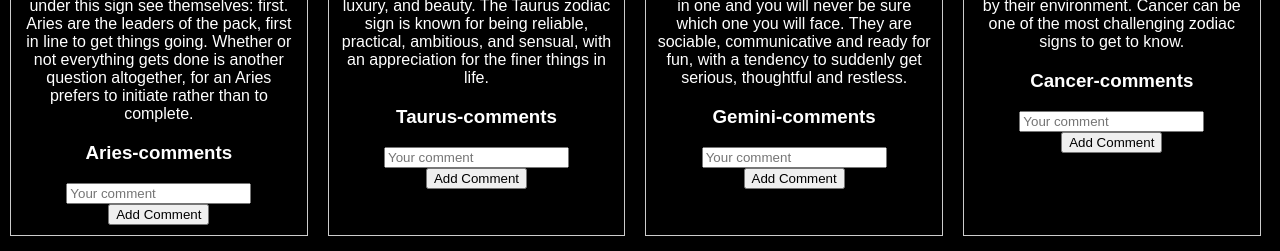
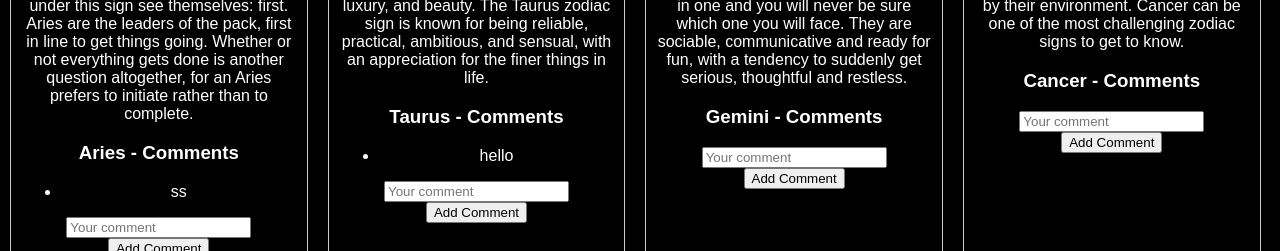
Before and after one commit to Desiah94/astro-project-phase-2, a React (Create React App) app in the folder astro-project-phase-2/: page / in a window 1280 px wide. Shown: the part 487-738 px from the top of the page. Built offline with nearby package versions, Linux system fonts and the light colour scheme; data requests are answered from the project's data file.

Commit message:
comment section is complete

```diff
--- a/astro-project-phase-2/package.json
+++ b/astro-project-phase-2/package.json
@@ -11,7 +11,6 @@
     "react": "^18.2.0",
     "react-dom": "^18.2.0",
     "react-router-dom": "^6.22.0",
-    "react-scripts": "5.0.1",
     "web-vitals": "^2.1.4"
   },
   "scripts": {
@@ -37,5 +36,8 @@
       "last 1 firefox version",
       "last 1 safari version"
     ]
+  },
+  "devDependencies": {
+    "react-scripts": "^5.0.1"
   }
 }
--- a/astro-project-phase-2/public/db.json
+++ b/astro-project-phase-2/public/db.json
@@ -4,186 +4,196 @@
       "id": 1,
       "name": "Aries",
       "description": "Aries is the first sign of the zodiac, and that's pretty much how those born under this sign see themselves: first. Aries are the leaders of the pack, first in line to get things going. Whether or not everything gets done is another question altogether, for an Aries prefers to initiate rather than to complete.",
-      "traits": "Confident, courageous, enthusiastic",
-      "rulingPlanet": "Mars",
-      "element": "Fire",
-      "symbol": "Ram",
-      "compatibility": "Leo, Sagittarius",
-      "imageURL": "https://www.astrograph.com/images/signs/1Aries-InfoGraphic.jpg",
-      "comments": [
-        { "id": 1, "text": "Comment for Aries" }
-      ]
+      "imageURL": "https://www.astrograph.com/images/signs/1Aries-InfoGraphic.jpg"
     },
     {
       "id": 2,
       "name": "Taurus",
       "description": "The second sign of the zodiac, Taurus is ruled by Venus, the planet of love, luxury, and beauty. The Taurus zodiac sign is known for being reliable, practical, ambitious, and sensual, with an appreciation for the finer things in life.",
-      "traits": "Patient, reliable, affectionate",
-      "rulingPlanet": "Venus",
-      "element": "Earth",
-      "symbol": "Bull",
-      "compatibility": "Virgo, Capricorn",
-      "imageURL": "https://www.astrograph.com/images/signs/2Taurus-InfoGraphic.jpg",
-      "comments": [
-        { "id": 2, "text": "Comment for Taurus" }
-      ]
+      "imageURL": "https://www.astrograph.com/images/signs/2Taurus-InfoGraphic.jpg"
     },
     {
       "id": 3,
       "name": "Gemini",
       "description": "Expressive and quick-witted, Gemini represents two different personalities in one and you will never be sure which one you will face. They are sociable, communicative and ready for fun, with a tendency to suddenly get serious, thoughtful and restless.",
-      "traits": "Adaptable, outgoing, intelligent",
-      "rulingPlanet": "Mercury",
-      "element": "Air",
-      "symbol": "Twins",
-      "compatibility": "Libra, Aquarius",
-      "imageURL": "https://www.astrograph.com/images/signs/3Gemini-InfoGraphic.jpg",
-      "comments": [
-        { "id": 3, "text": "Comment for Gemini" }
-      ]
+      "imageURL": "https://www.astrograph.com/images/signs/3Gemini-InfoGraphic.jpg"
     },
     {
       "id": 4,
       "name": "Cancer",
       "description": "Emotional and sensitive, Cancer is deeply intuitive and easily influenced by their environment. Cancer can be one of the most challenging zodiac signs to get to know.",
-      "traits": "Emotional, intuitive, loyal",
-      "rulingPlanet": "Moon",
-      "element": "Water",
-      "symbol": "Crab",
-      "compatibility": "Scorpio, Pisces",
-      "imageURL": "https://www.astrograph.com/images/signs/4Cancer-InfoGraphic.jpg",
-      "comments": [
-        { "id": 4, "text": "Comment for Cancer" }
-      ]
+      "imageURL": "https://www.astrograph.com/images/signs/4Cancer-InfoGraphic.jpg"
     },
     {
       "id": 5,
       "name": "Leo",
       "description": "Bold, intelligent, warm, and courageous, fire sign Leo is a natural leader of the Zodiac, ready to blaze a trail, vanquish injustice, and make a name for themselves along the way.",
-      "traits": "Generous, warm-hearted, creative",
-      "rulingPlanet": "Sun",
-      "element": "Fire",
-      "symbol": "Lion",
-      "compatibility": "Aries, Sagittarius",
-      "imageURL": "https://www.astrograph.com/images/signs/5Leo-InfoGraphic.jpg",
-      "comments": [
-        { "id": 5, "text": "Comment for Leo" }
-      ]
+      "imageURL": "https://www.astrograph.com/images/signs/5Leo-InfoGraphic.jpg"
     },
     {
       "id": 6,
       "name": "Virgo",
       "description": "Smart, sophisticated, and kind, Virgo gets the job done without complaining. Virgos are amazing friends, always there to lend a hand and also lend advice.",
-      "traits": "Practical, hardworking, analytical",
-      "rulingPlanet": "Mercury",
-      "element": "Earth",
-      "symbol": "Maiden",
-      "compatibility": "Taurus, Capricorn",
-      "imageURL": "https://www.astrograph.com/images/signs/6Virgo-InfoGraphic.jpg",
-      "comments": [
-        { "id": 6, "text": "Comment for Virgo" }
-      ]
+      "imageURL": "https://www.astrograph.com/images/signs/6Virgo-InfoGraphic.jpg"
     },
     {
       "id": 7,
       "name": "Libra",
       "description": "Intelligent, kind, and always willing to put others before themselves, Libras value harmony in all forms. Ruled by Venus, the planet of beauty, Libra adores a life that looks good.",
-      "traits": "Diplomatic, social, cooperative",
-      "rulingPlanet": "Venus",
-      "element": "Air",
-      "symbol": "Scales",
-      "compatibility": "Gemini, Aquarius",
-      "imageURL": "https://www.astrograph.com/images/signs/7Libra-InfoGraphic.jpg",
-      "comments": [
-        { "id": 7, "text": "Comment for Libra" }
-      ]
+      "imageURL": "https://www.astrograph.com/images/signs/7Libra-InfoGraphic.jpg"
     },
     {
       "id": 8,
       "name": "Scorpio",
       "description": "Passionate, independent, and unafraid to blaze their own trail no matter what others think, Scorpios make a statement wherever they go. They love debates, aren't afraid of controversy, and won't back down from a debate.",
-      "traits": "Resourceful, brave, passionate",
-      "rulingPlanet": "Pluto",
-      "element": "Water",
-      "symbol": "Scorpion",
-      "compatibility": "Cancer, Pisces",
-      "imageURL": "https://www.astrograph.com/images/signs/8Scorpio-InfoGraphic.jpg",
-      "comments": [
-        { "id": 8, "text": "Comment for Scorpio" }
-      ]
+      "imageURL": "https://www.astrograph.com/images/signs/8Scorpio-InfoGraphic.jpg"
     },
     {
       "id": 9,
       "name": "Sagittarius",
       "description": "Independent and strong-willed, Sagittarius personalities are all about going off the beaten path. Sagittarius isn't afraid to step away from the pack and is a natural-born leader who goes after what they want regardless of what other people think.",
-      "traits": "Adventurous, optimistic, philosophical",
-      "rulingPlanet": "Jupiter",
-      "element": "Fire",
-      "symbol": "Archer",
-      "compatibility": "Aries, Leo",
-      "imageURL": "https://www.astrograph.com/images/signs/9Sagittarius-InfoGraphic.jpg",
-      "comments": [
-        { "id": 9, "text": "Comment for Sagittarius" }
-      ]
+      "imageURL": "https://www.astrograph.com/images/signs/9Sagittarius-InfoGraphic.jpg"
     },
     {
       "id": 10,
       "name": "Capricorn",
       "description": "Smart, hardworking, and fully in control of their destiny, a Capricorn will always get what they set their mind to, in both personal and professional life—no excuses. Capricorns may get a reputation as stubborn, but they simply know what they want, and also know how they wish other people would behave.",
-      "traits": "Responsible, disciplined, ambitious",
-      "rulingPlanet": "Saturn",
-      "element": "Earth",
-      "symbol": "Goat",
-      "compatibility": "Taurus, Virgo",
-      "imageURL": "https://www.astrograph.com/images/signs/10Capricorn-InfoGraphic.jpg",
-      "comments": [
-        { "id": 10, "text": "Comment for Capricorn" }
-      ]
+      "imageURL": "https://www.astrograph.com/images/signs/10Capricorn-InfoGraphic.jpg"
     },
     {
       "id": 11,
       "name": "Aquarius",
       "description": "Independent and enigmatical, Aquarians are unique. There is no one quite like an Aquarius, and because each is so incredibly individual, it can be tough to describe them as a group. Aquarians are truth-seekers, and the best way to do that is to read horoscopes.",
-      "traits": "Independent, progressive, humanitarian",
-      "rulingPlanet": "Uranus",
-      "element": "Air",
-      "symbol": "Water Bearer",
-      "compatibility": "Gemini, Libra",
-      "imageURL": "https://www.astrograph.com/images/signs/11Aquarius-InfoGraphic.jpg",
-      "comments": [
-        { "id": 11, "text": "Comment for Aquarius" }
-      ]
+      "imageURL": "https://www.astrograph.com/images/signs/11Aquarius-InfoGraphic.jpg"
     },
     {
       "id": 12,
       "name": "Pisces",
       "description": "Smart, creative, and deeply intuitive, Pisces can be close to psychic. Pisces feel things deeply and have incredibly strong gut reactions. A Pisces 'knows' things from deep within, and can often judge whether a person or situation is good or bad.",
-      "traits": "Compassionate, artistic, gentle",
-      "rulingPlanet": "Neptune",
-      "element": "Water",
-      "symbol": "Fish",
-      "compatibility": "Cancer, Scorpio",
-      "imageURL": "https://www.astrograph.com/images/signs/12Pisces-InfoGraphic.jpg",
-      "comments": [
-        { "id": 12, "text": "Comment for Pisces" }
-      ]
+      "imageURL": "https://www.astrograph.com/images/signs/12Pisces-InfoGraphic.jpg"
     }
   ],
   "comments": [
-    { "id": 1, "zodiacSignId": 1, "text": "Comment for Aries" },
-    { "id": 2, "zodiacSignId": 2, "text": "Comment for Taurus" },
-    { "id": 3, "zodiacSignId": 3, "text": "Comment for Gemini" },
-    { "id": 4, "zodiacSignId": 4, "text": "Comment for Cancer" },
-    { "id": 5, "zodiacSignId": 5, "text": "Comment for Leo" },
-    { "id": 6, "zodiacSignId": 6, "text": "Comment for Virgo" },
-    { "id": 7, "zodiacSignId": 7, "text": "Comment for Libra" },
-    { "id": 8, "zodiacSignId": 8, "text": "Comment for Scorpio" },
-    { "id": 9, "zodiacSignId": 9, "text": "Comment for Sagittarius" },
-    { "id": 10, "zodiacSignId": 10, "text": "Comment for Capricorn" },
-    { "id": 11, "zodiacSignId": 11, "text": "Comment for Aquarius" },
-    { "id": 12, "zodiacSignId": 12, "text": "Comment for Pisces" }
+    {
+      "id": 1,
+      "zodiacSignId": 1,
+      "text": "Comment for Aries"
+    },
+    {
+      "id": 2,
+      "zodiacSignId": 2,
+      "text": "Comment for Taurus"
+    },
+    {
+      "id": 3,
+      "zodiacSignId": 3,
+      "text": "Comment for Gemini"
+    },
+    {
+      "id": 4,
+      "zodiacSignId": 4,
+      "text": "Comment for Cancer"
+    },
+    {
+      "id": 5,
+      "zodiacSignId": 5,
+      "text": "Comment for Leo"
+    },
+    {
+      "id": 6,
+      "zodiacSignId": 6,
+      "text": "Comment for Virgo"
+    },
+    {
+      "id": 7,
+      "zodiacSignId": 7,
+      "text": "Comment for Libra"
+    },
+    {
+      "id": 8,
+      "zodiacSignId": 8,
+      "text": "Comment for Scorpio"
+    },
+    {
+      "id": 9,
+      "zodiacSignId": 9,
+      "text": "Comment for Sagittarius"
+    },
+    {
+      "id": 10,
+      "zodiacSignId": 10,
+      "text": "Comment for Capricorn"
+    },
+    {
+      "id": 11,
+      "zodiacSignId": 11,
+      "text": "Comment for Aquarius"
+    },
+    {
+      "id": 12,
+      "zodiacSignId": 12,
+      "text": "Comment for Pisces"
+    },
+    {
+      "id": "65d5",
+      "comment": "ss",
+      "zodiacSign": "Aries"
+    },
+    {
+      "id": "5790",
+      "comment": "hey"
+    },
+    {
+      "id": "9345",
+      "comment": "d"
+    },
+    {
+      "id": "9e6c",
+      "comment": "sss"
+    },
+    {
+      "id": "f505",
+      "comment": "Batsheva is a Taurus"
+    },
+    {
+      "id": "f68b",
+      "comment": "bp is a taurus"
+    },
+    {
+      "id": "f10b",
+      "comment": "hey"
+    },
+    {
+      "id": "20d8",
+      "comment": "hey"
+    },
+    {
+      "id": "5f92",
+      "comment": "hey"
+    },
+    {
+      "id": "564e",
+      "comment": "hey"
+    },
+    {
+      "id": "28e1",
+      "comment": "hey"
+    },
+    {
+      "id": "2983",
+      "comment": "hello",
+      "zodiacSign": "Taurus"
+    },
+    {
+      "id": "dbd7",
+      "comment": "Desiah is a Sagitarius",
+      "zodiacSign": "Sagittarius"
+    }
   ],
   "subscriptions": [
-    { "id": 1, "email": "example@email.com" }
+    {
+      "id": 1,
+      "email": "example@email.com"
+    }
   ]
 }
--- a/astro-project-phase-2/src/components/App.js
+++ b/astro-project-phase-2/src/components/App.js
@@ -1,4 +1,3 @@
-// this is App :
 import React, { useState, useEffect } from 'react';
 import { BrowserRouter, Routes, Route, Link } from 'react-router-dom';
 import NavigationBar from './NavigationBar';
@@ -10,11 +9,42 @@ import CommentSection from './CommentSection';
 const App = () => {
   const [zodiacData, setZodiacData] = useState([]);
   const [searchTerm, setSearchTerm] = useState('');
+  const [comments, setComments] = useState([]);
+  const [newComment, setNewComment] = useState('');
+
+  const fetchComments = async () => {
+    try {
+      const response = await fetch('http://localhost:3000/comments');
+      const data = await response.json();
+      setComments(data);
+    } catch (error) {
+      console.error('Error fetching comments:', error);
+    }
+  };
+
+  const postComment = async () => {
+    try {
+      const response = await fetch('http://localhost:3000/comments', {
+        method: 'POST',
+        headers: {
+          'Content-Type': 'application/json',
+        },
+        body: JSON.stringify({ text: newComment }),
+      });
+      const data = await response.json();
+      console.log('Response from posting comment:', data);
+      fetchComments();
+      setNewComment('');
+    } catch (error) {
+      console.error('Error posting comment:', error);
+    }
+  };
 
   useEffect(() => {
     fetch('/db.json')
       .then(response => response.json())
       .then(data => setZodiacData(data.zodiacSigns));
+    fetchComments();
   }, []);
 
   const filteredZodiacData = searchTerm
@@ -40,7 +70,14 @@ const App = () => {
             </>
           } />
           <Route path="/subscription" element={<Subscription />} />
-          <Route path="/comments" element={<CommentSection />} />
+          <Route path="/comments" element={
+            <CommentSection
+              comments={comments}
+              newComment={newComment}
+              onNewCommentChange={setNewComment}
+              onPostComment={postComment}
+            />
+          } />
         </Routes>
       </div>
     </BrowserRouter>
--- a/astro-project-phase-2/src/components/CommentSection.js
+++ b/astro-project-phase-2/src/components/CommentSection.js
@@ -1,20 +1,52 @@
-import React, { useState } from 'react';
+import React, { useState, useEffect } from 'react';
 
 const CommentSection = ({ zodiacSign }) => {
   const [comment, setComment] = useState('');
   const [comments, setComments] = useState([]);
+  const [error, setError] = useState(null);
+
+  useEffect(() => {
+    // Fetch comments for the specific zodiac sign when the component mounts
+    fetch(`http://localhost:3000/comments?zodiacSign=${zodiacSign}`)
+      .then(response => response.json())
+      .then(data => {
+        // Update state with the fetched comments
+        setComments(data);
+      })
+      .catch(error => {
+        // Handle errors
+        setError(error);
+      });
+  }, [zodiacSign]); // Include zodiacSign in the dependency array to re-fetch comments when it changes
 
   const handleAddComment = () => {
-    setComments([...comments, comment]);
-    setComment('');
+    // Send a POST request to add a new comment for the specific zodiac sign
+    fetch('http://localhost:3000/comments', {
+      method: 'POST',
+      headers: {
+        'Content-Type': 'application/json'
+      },
+      body: JSON.stringify({ comment, zodiacSign })
+    })
+      .then(response => response.json())
+      .then(newComment => {
+        // Update state with the new comment
+        setComments([...comments, newComment]);
+        setComment('');
+      })
+      .catch(error => {
+        // Handle errors
+        setError(error);
+      });
   };
 
   return (
     <div>
-      <h3>{zodiacSign}-comments</h3>
+      <h3>{zodiacSign} - Comments</h3>
+      {error && <p>Error fetching comments: {error.message}</p>}
       <ul>
-        {comments.map((comment, index) => (
-          <li key={index}>{comment}</li>
+        {comments.map((commentData, index) => (
+          <li key={index}>{commentData.comment}</li>
         ))}
       </ul>
       <div>
--- a/astro-project-phase-2/src/components/ZodiacSign.js
+++ b/astro-project-phase-2/src/components/ZodiacSign.js
@@ -1,5 +1,3 @@
-// ZodiacSign.js
-
 import React from 'react';
 import CommentSection from './CommentSection';
 import '../App.css'; // Import the CSS file
@@ -12,7 +10,7 @@ const ZodiacSign = ({ zodiacSigns }) => {
           <h2>{zodiac.name}</h2>
           <img src={zodiac.imageURL} alt={zodiac.name} />
           <p>{zodiac.description}</p>
-          <CommentSection zodiacSign={zodiac.name} /> {/* Pass the zodiac sign name to CommentSection */}
+          <CommentSection zodiacSign={zodiac.name} />
         </div>
       ))}
     </div>
```
Also changed, not shown: astro-project-phase-2/src/components/CommentForm.js (added, +27 -0 lines), astro-project-phase-2/src/components/NavigationBar.js (line endings or trailing spaces), astro-project-phase-2/src/components/SearchBar.js (line endings or trailing spaces), astro-project-phase-2/src/components/Subscription.js (line endings or trailing spaces), 1 other file (tests, documents, lock files or other folders).
